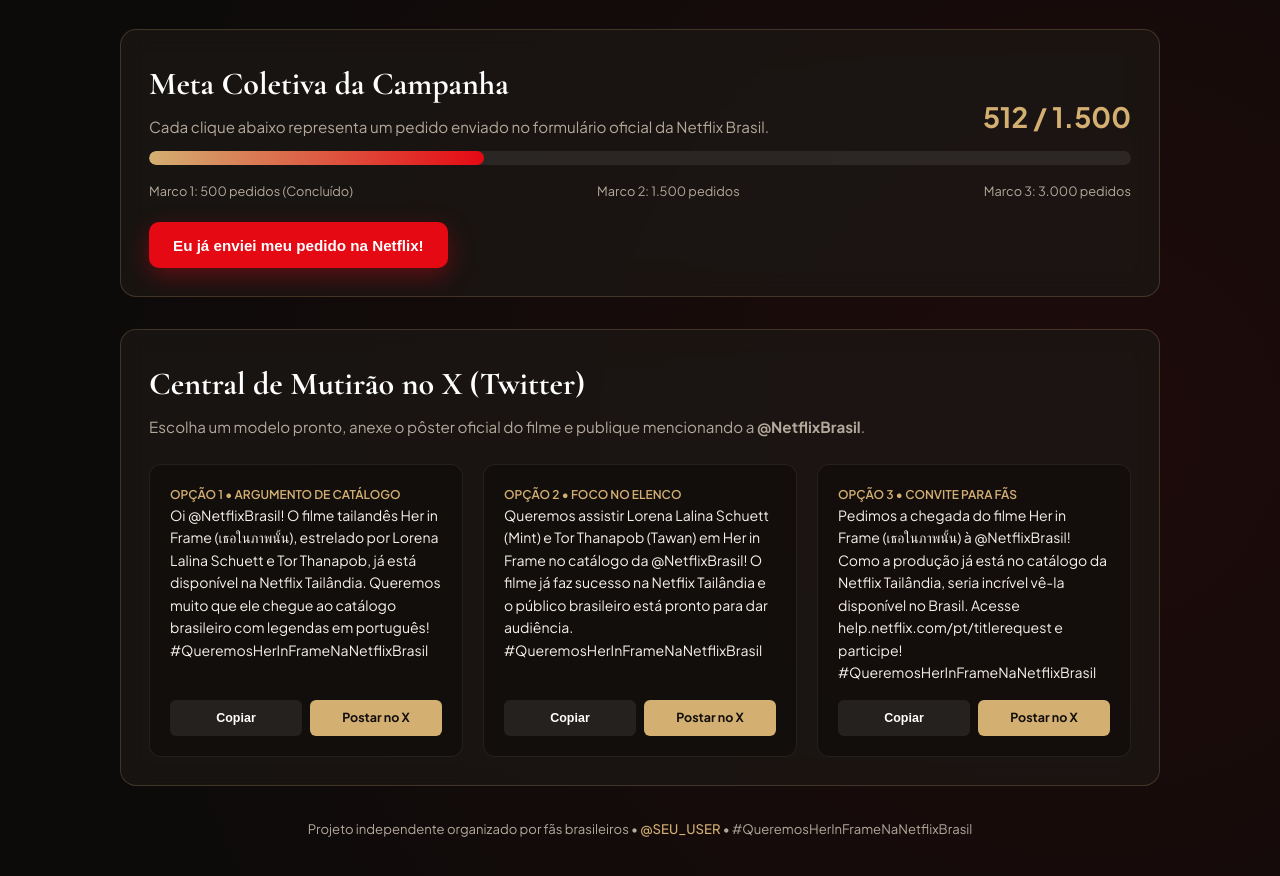
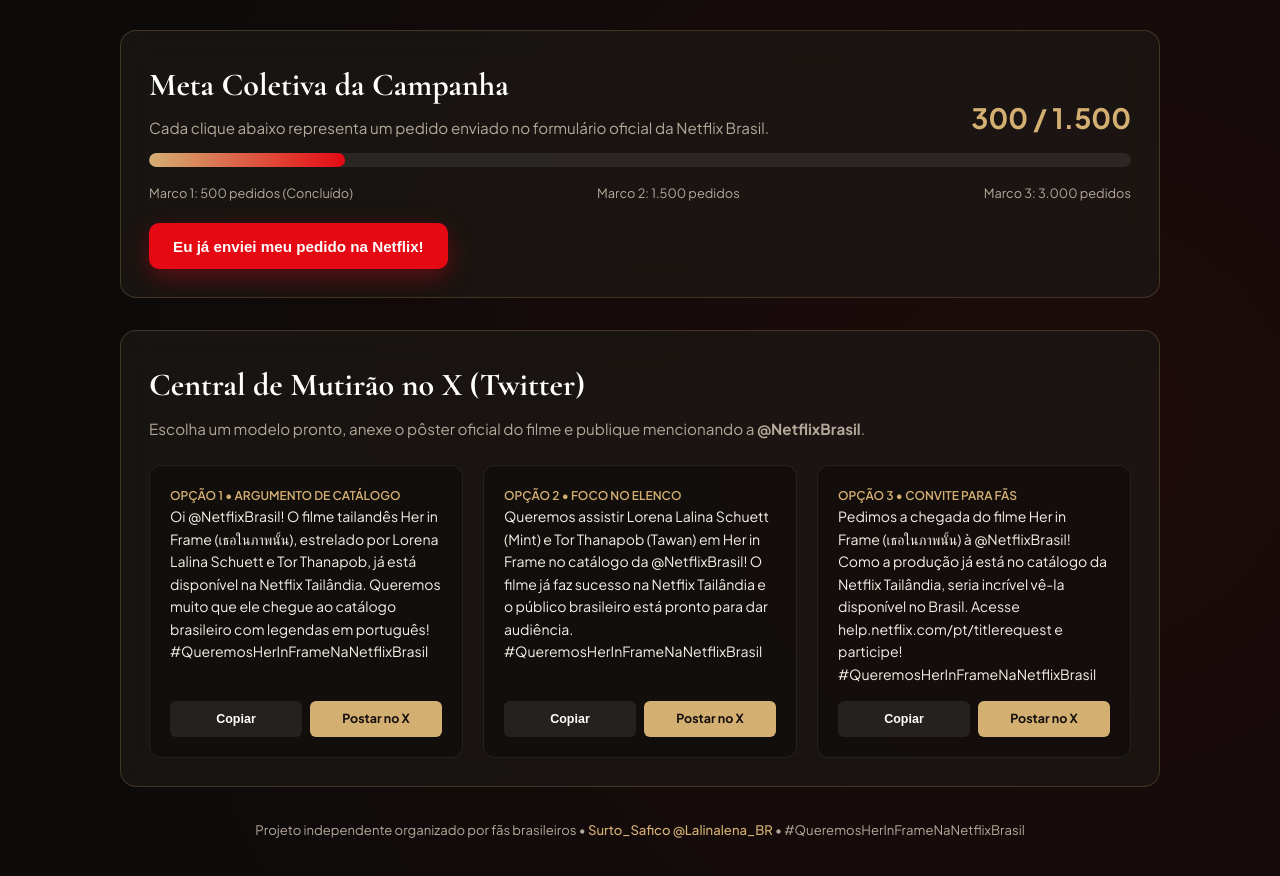
Before and after one commit to ndakkota/herinframebrasil, a plain HTML site: page index.html in a window 1280 px wide. Shown: the part 1452-2328 px from the top of the page. Drawn offline with nearby package versions, Linux system fonts and the light colour scheme.

Commit message:
Update index.html

```diff
--- a/index.html
+++ b/index.html
@@ -459,8 +459,7 @@
           Lançado diretamente no catálogo da <strong>Netflix Tailândia</strong>, o drama romântico estrelado por <strong>Lorena Lalina Schuett</strong> (Mint / Kamonwan) e <strong>Thanapob Leeratanakachorn (Tor)</strong> (Tawan / Danai) A história acompanha Tawan, um jovem fotógrafo interpretado por Thanapob Leeratanakachorn, que há anos sonha repetidamente com uma mulher misteriosa cujo rosto nunca consegue explicar.
 Tudo começa a mudar quando ele encontra uma antiga câmera fotográfica analógica. Ao revelar o filme, depara-se com a fotografia de uma mulher que se parece assustadoramente com aquela que aparece em seus sonhos.
 Movido pela curiosidade, Tawan começa a investigar a origem da fotografia e acaba conhecendo Mintra, interpretada pela nossa Lena, Lorena Schuett. Ela é uma jovem curadora de um museu de tecidos tradicionais tailandeses e tem o mesmo rosto da mulher misteriosa da fotografia.
-Esse encontro conduz os dois a uma jornada de descobertas, de Bangkok até a província de Uttaradit, onde pistas escondidas nas fotografias começam a revelar uma ligação entre o presente e uma história de amor do passado <p>Agora é a nossa vez de trazê-lo para a <strong>Netflix Brasil</strong>.
-        </p>
+Esse encontro conduz os dois a uma jornada de descobertas, de Bangkok até a província de Uttaradit, onde pistas escondidas nas fotografias começam a revelar uma ligação entre o presente e uma história de amor do passado. Agora é a nossa vez de trazê-lo para a <strong>Netflix Brasil</strong>.
 
         <div class="cast-grid">
           <div class="cast-card">
@@ -606,14 +605,14 @@ Esse encontro conduz os dois a uma jornada de descobertas, de Bangkok até a pro
 
     <footer>
       Projeto independente organizado por fãs brasileiros •
-      <a href="https://twitter.com/SEU_USER" target="_blank" rel="noopener noreferrer" class="footer-link">@SEU_USER</a>
+      <a href="https://twitter.com/@surto_safico" target="_blank" rel="noopener noreferrer" class="footer-link">Surto_Safico</a> <a href="https://twitter.com/@Lalinalena_BR" target="_blank" rel="noopener noreferrer" class="footer-link">@Lalinalena_BR</a>
       • #QueremosHerInFrameNaNetflixBrasil
     </footer>
   </div>
 
   <script>
     const GOAL_TARGET = 1500;
-    const BASE_COUNT = 512;
+    const BASE_COUNT = 300;
 
     function loadCounter() {
       const saved = parseInt(localStorage.getItem('her_in_frame_count') || BASE_COUNT, 10);
```
